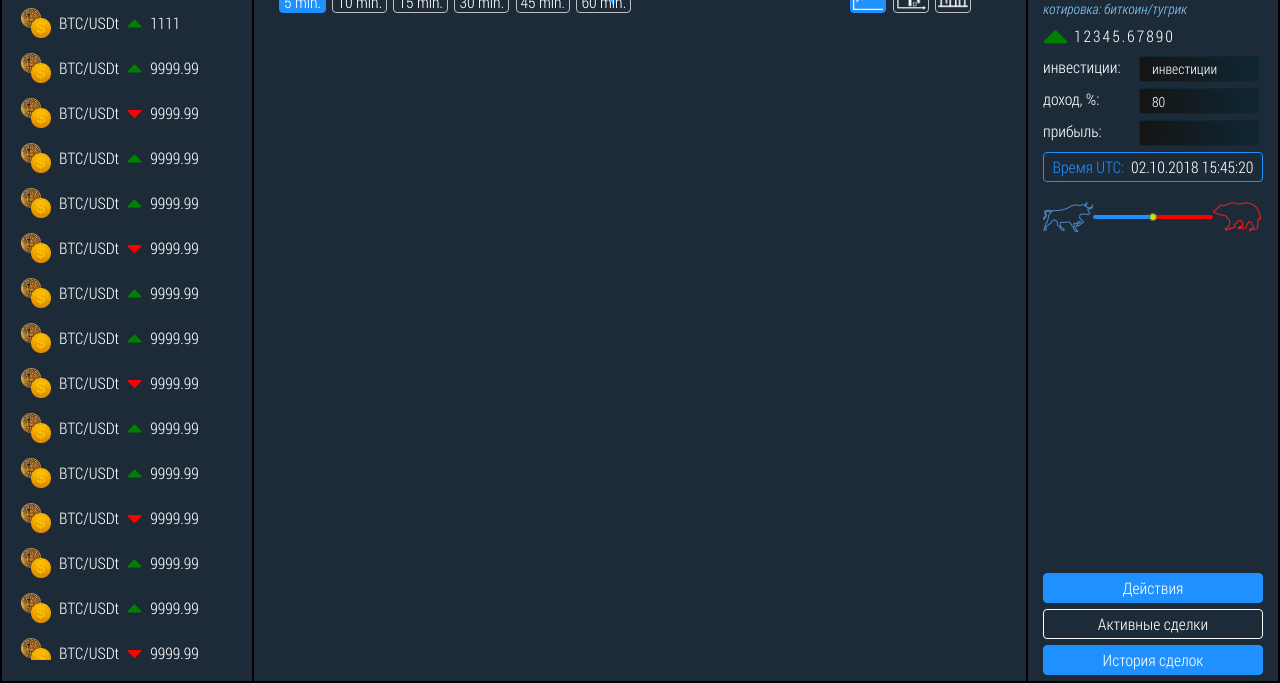
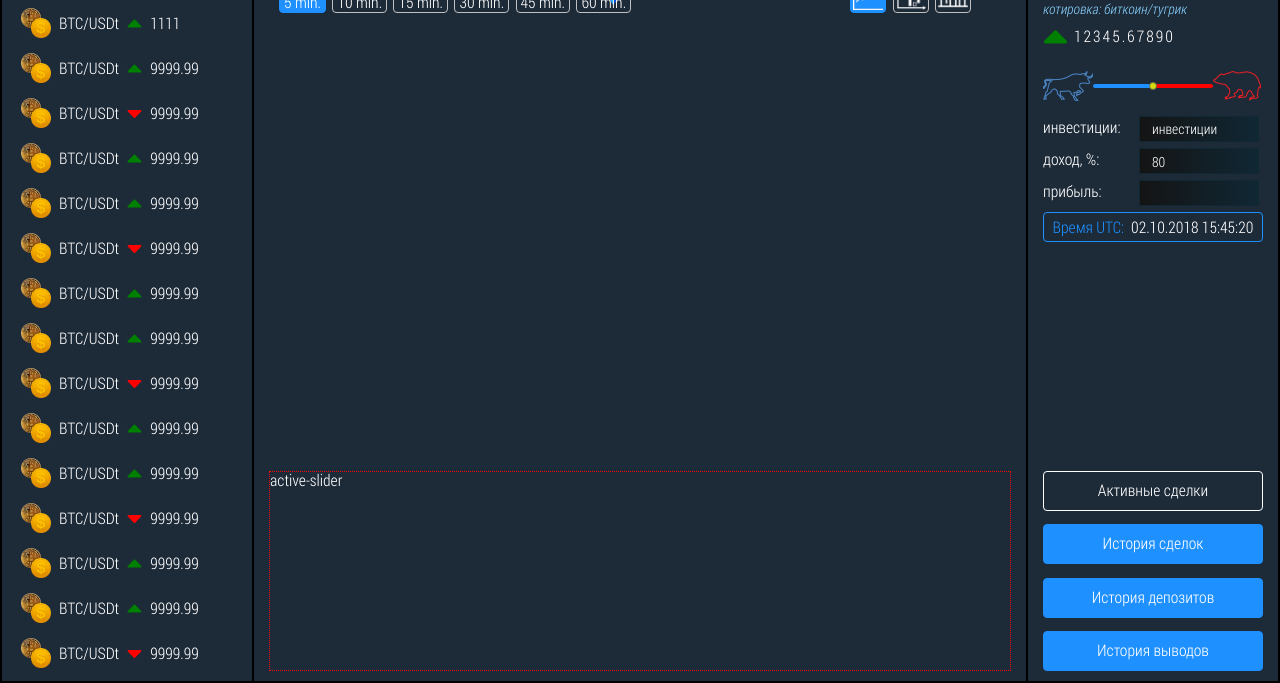
Before and after one commit to waldteufelUkrNet/client_site_for_crm-binary-, a website: page app/index.pug in a window 1280 px wide. Both pictures are taken after a click on the element "Активные сделки". Shown: the part 117-800 px from the top of the page. Drawn offline with nearby package versions, Linux system fonts and the light colour scheme; files that its build step writes are made by us from their sources; no server answers.

Commit message:
officework 2018.10.02

```diff
--- a/app/BEM-blocks/tug-of-war/tug-of-war.scss
+++ b/app/BEM-blocks/tug-of-war/tug-of-war.scss
@@ -7,7 +7,7 @@
     justify-content: space-between;
     align-items: center;
     overflow: hidden;
-    margin-top: 15px;
+    margin: 10px 0;
     position: relative;
   }
   &__img-holder {
--- a/app/index.pug
+++ b/app/index.pug
@@ -82,9 +82,15 @@ html(lang='en')
             img(src='img/chart-candle.png', alt='chart-candle.png')
           li.type-buttons-li(data-type='ohlc')
             img(src='img/chart-bars.png', alt='chart-bars.png')
-        #container(style='width: 100%; height: calc(100% - 50px)')
+        #container(style='width: 100%; height: calc(100% - 250px)')
         p#labelBorder
         #labelIndicator
+        .slider-area
+          .slider-area__item#active-slider active-slider
+          .slider-area__item#history-slider history-slider
+          .slider-area__item#deposit-slider deposit-slider
+          .slider-area__item#withdrawal-slider withdrawal-slider
+
       // /SECTION 1
 
       // SECTION 2 (left column)
@@ -389,6 +395,8 @@ html(lang='en')
             i.fas.fa-caret-up(style='font-size: 40px; color: green')
             span.trade-pair__price 12345.67890
 
+          include BEM-blocks/tug-of-war/tug-of-war.pug
+
           .investment-calculator
             label(for='#investment-input') инвестиции:
             input(id='investment-input' type='text' placeholder='инвестиции')
@@ -403,11 +411,16 @@ html(lang='en')
             span#UTC-datetimer-info Время UTC: &nbsp
             span#UTC-datetimer
 
-        include BEM-blocks/tug-of-war/tug-of-war.pug
-        .work-change-btn-holder
-          .work-change-btn.act-btn.work-change-btn_active Действия
-          .work-change-btn.active-btn Активные сделки
-          .work-change-btn.history-btn История сделок
+          .parlay-accordion
+            .parlay-accordion__quick
+            .parlay-accordion__normal
+            .parlay-accordion__long
+
+        .slider-change-btn-holder
+          .slider-change-btn.active-slider-btn.slider-change-btn_active Активные сделки
+          .slider-change-btn.history-slider-btn История сделок
+          .slider-change-btn.deposit-slider-btn История депозитов
+          .slider-change-btn.withdrawal-slider-btn История выводов
       // /SECTION 3
 
       //- // SECTION 4 (popups)
--- a/app/js-expanded/js.js
+++ b/app/js-expanded/js.js
@@ -4,26 +4,25 @@
   $( '#datepicker' ).datepicker();
 
   /* ↓↓↓ field switch ↓↓↓ */
-  $('.act-btn').click(function(){
+  $('.slider-change-btn').click(function(){
+
+    var tempArrBtn  = $('.slider-change-btn');
+    var tempArrItem = $('.slider-area__item');
+    for ( var i = 0; i < tempArrBtn.length; i++ ) {
+      if (tempArrBtn[i] == this) {
+        var thisElNumber = i;
+      }
+    }
   	// buttons
-  	$('.act-btn').addClass('work-change-btn_active');
-  	$('.active-btn').removeClass('work-change-btn_active');
-  	$('.history-btn').removeClass('work-change-btn_active');
+  	$('.slider-change-btn').removeClass('slider-change-btn_active');
+  	$(this).addClass('slider-change-btn_active');
+    //sliders
+    $('.slider-area__item').css({'display':'none'});
+    $(tempArrItem[thisElNumber]).css({'display':'block'});
   });
 
-  $('.active-btn').click(function(){
-  	// buttons
-  	$('.act-btn').removeClass('work-change-btn_active');
-  	$('.active-btn').addClass('work-change-btn_active');
-  	$('.history-btn').removeClass('work-change-btn_active');
-  });
 
-  $('.history-btn').click(function(){
-  	// buttons
-  	$('.act-btn').removeClass('work-change-btn_active');
-  	$('.active-btn').removeClass('work-change-btn_active');
-  	$('.history-btn').addClass('work-change-btn_active');
-  });
+
   /* ↑↑↑ /field switch ↑↑↑ */
 
   /* ↓↓↓ wares change ↓↓↓ */
@@ -94,7 +93,7 @@ $('#investment-input').bind('blur keyup', function(event) {
 });
 /* ↑↑↑ /investment calculator ↑↑↑ */
 
-/* ↓↓↓ navigation datetimer ↓↓↓ */
+/* ↓↓↓ datetimer ↓↓↓ */
 var datetimer = document.getElementById('UTC-datetimer');
 
 setInterval(function() {
@@ -120,7 +119,7 @@ setInterval(function() {
   datetimer.innerHTML = dd + "." + mm + "." + yy + "   " + hh + ":" + mn + ":" + ss;
 }, 1000);
 
-/* ↑↑↑ /navigation datetimer ↑↑↑ */
+/* ↑↑↑ /datetimer ↑↑↑ */
 
 /* ↓↓↓ FUNCTION DECLARATIONS ↓↓↓ */
 function isNumeric(n) {
--- a/app/js/js.js
+++ b/app/js/js.js
@@ -4,26 +4,25 @@
   $( '#datepicker' ).datepicker();
 
   /* ↓↓↓ field switch ↓↓↓ */
-  $('.act-btn').click(function(){
+  $('.slider-change-btn').click(function(){
+
+    var tempArrBtn  = $('.slider-change-btn');
+    var tempArrItem = $('.slider-area__item');
+    for ( var i = 0; i < tempArrBtn.length; i++ ) {
+      if (tempArrBtn[i] == this) {
+        var thisElNumber = i;
+      }
+    }
   	// buttons
-  	$('.act-btn').addClass('work-change-btn_active');
-  	$('.active-btn').removeClass('work-change-btn_active');
-  	$('.history-btn').removeClass('work-change-btn_active');
+  	$('.slider-change-btn').removeClass('slider-change-btn_active');
+  	$(this).addClass('slider-change-btn_active');
+    //sliders
+    $('.slider-area__item').css({'display':'none'});
+    $(tempArrItem[thisElNumber]).css({'display':'block'});
   });
 
-  $('.active-btn').click(function(){
-  	// buttons
-  	$('.act-btn').removeClass('work-change-btn_active');
-  	$('.active-btn').addClass('work-change-btn_active');
-  	$('.history-btn').removeClass('work-change-btn_active');
-  });
 
-  $('.history-btn').click(function(){
-  	// buttons
-  	$('.act-btn').removeClass('work-change-btn_active');
-  	$('.active-btn').removeClass('work-change-btn_active');
-  	$('.history-btn').addClass('work-change-btn_active');
-  });
+
   /* ↑↑↑ /field switch ↑↑↑ */
 
   /* ↓↓↓ wares change ↓↓↓ */
@@ -94,7 +93,7 @@ $('#investment-input').bind('blur keyup', function(event) {
 });
 /* ↑↑↑ /investment calculator ↑↑↑ */
 
-/* ↓↓↓ navigation datetimer ↓↓↓ */
+/* ↓↓↓ datetimer ↓↓↓ */
 var datetimer = document.getElementById('UTC-datetimer');
 
 setInterval(function() {
@@ -120,7 +119,7 @@ setInterval(function() {
   datetimer.innerHTML = dd + "." + mm + "." + yy + "   " + hh + ":" + mn + ":" + ss;
 }, 1000);
 
-/* ↑↑↑ /navigation datetimer ↑↑↑ */
+/* ↑↑↑ /datetimer ↑↑↑ */
 
 /* ↓↓↓ FUNCTION DECLARATIONS ↓↓↓ */
 function isNumeric(n) {
--- a/app/scss/_style_1200+.scss
+++ b/app/scss/_style_1200+.scss
@@ -103,9 +103,9 @@
 
   /* ↓↓↓ MAIN PART ↓↓↓ */
   .main {
-    width  : 100%;
-    height : calc(100% - 60px);
-    display: flex;
+    width      : 100%;
+    height     : calc(100% - 60px);
+    display    : flex;
 
     /* ↓↓↓ SECTION 1 (work area) ↓↓↓ */
     .work_area {
@@ -214,6 +214,20 @@
       animation-iteration-count: infinite;
       animation-direction      : alternate;
     }
+    .slider-area { border: 1px dotted red;
+      width: calc( 100% - 30px);
+      height: 200px;
+      position: absolute;
+      bottom: 10px;
+      &__item {
+        width: 100%;
+        height: 100%;
+        display: none;
+        &:first-of-type {
+          display: block;
+        }
+      }
+    }
     /* ↑↑↑ /SECTION 1 (work area) ↑↑↑ */
 
     /* ↓↓↓ SECTION 2 (left column) ↓↓↓ */
@@ -237,7 +251,7 @@
       .wares-slider {
         &__item {
           text-align: center;
-          height: calc(100vh - 100px);
+          height: calc(100vh - 86px);
         }
         &__item-header {
           text-transform: uppercase;
@@ -399,25 +413,32 @@
           color: white;
         }
       }
-      .work-change-btn-holder {
+      .slider-change-btn-holder {
         width   : calc(100% - 30px);
+        height  : 200px;
         position: absolute;
-        bottom  : 0;
-        .work-change-btn {
+        bottom  : 10px;
+        display : flex;
+        flex-direction: column;
+        justify-content: space-between;
+        flex-wrap: nowrap;
+        .slider-change-btn {
+          width: 220px;
+          height: 40px;
+          line-height: 36px;
           background-color: dodgerblue;
           border          : 1px solid dodgerblue;
           border-radius   : 4px;
-          margin          : 6px auto;
-          padding         : 6px;
           text-align      : center;
           cursor          : pointer;
           transition      : background-color .5s, border-color .5s;
+          user-select     : none;
           &:hover {
             background-color: $bgColor;
             border-color    : $overColor;
           }
         }
-        .work-change-btn_active {
+        .slider-change-btn_active {
           background-color: $bgColor;
           border-color    : $overColor;
         }
--- a/app/scss/style.scss
+++ b/app/scss/style.scss
@@ -5,6 +5,7 @@
 /* ↓↓↓ global styles ↓↓↓ */
 * {
 	box-sizing: border-box;
+	outline: none;
 }
 a, a:hover {
 	color: black;
```
Also changed, not shown: app/BEM-blocks/tug-of-war/tug-of-war.css, app/css/style.css, app/index.html.
